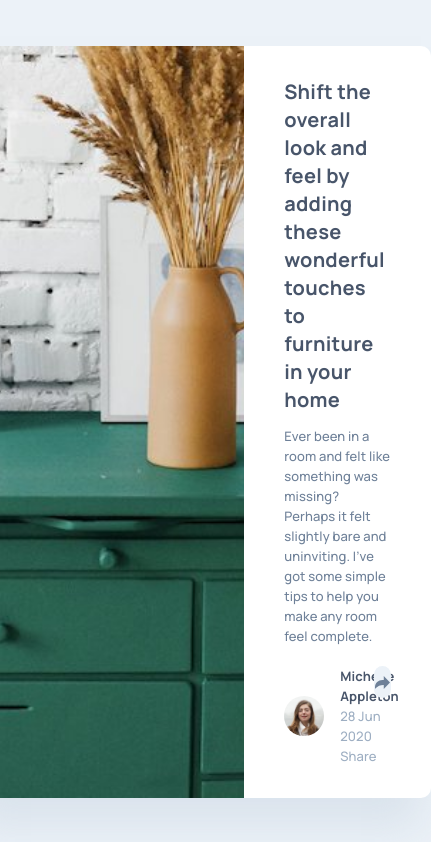
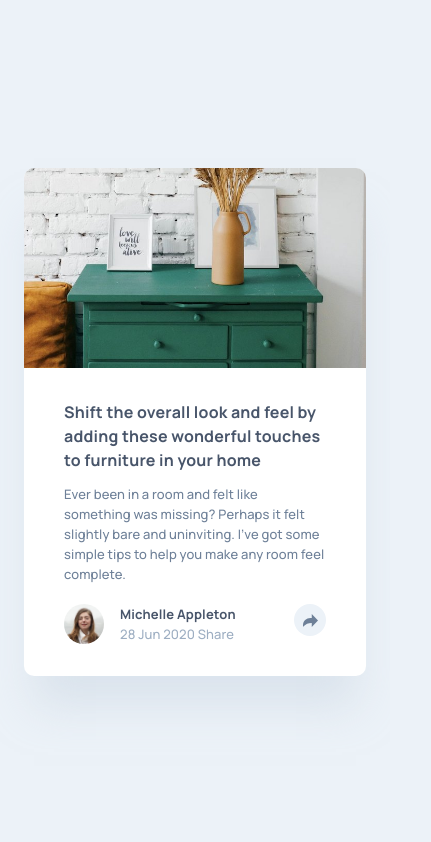
Before and after one commit to lauraamiaa/article-preview-component, a website: page index.html in a window 390 px wide. Shown: the whole page, 431 px wide, since content can reach past the window. Drawn offline with Linux system fonts and the light colour scheme.

Commit message:
mobile default styling

```diff
--- a/index.html
+++ b/index.html
@@ -18,16 +18,18 @@
   <body
     class="w-screen h-screen flex justify-center items-center bg-light-gray-blue"
   >
-    <div class="w-730 flex bg-white rounded-sm shadow-default">
+    <div
+      class="w-730 mx-6 flex flex-col sd:flex-row bg-white rounded-sm shadow-default"
+    >
       <img
         src="./assets/drawers.jpg"
         alt="Drawers"
         loading="lazy"
-        class="max-w-72 rounded-bl-sm rounded-tl-sm object-cover"
+        class="max-w-full sd:max-w-72 max-h-200 sd:max-h-full sd:rounded-bl-sm rounded-tl-sm sd:rounded-tr-none rounded-tr-sm object-cover"
       />
 
       <div class="py-8 px-10 font-manrope">
-        <h3 class="text-dark-gray text-heading mb-3">
+        <h3 class="text-dark-gray md:text-heading text-heading-mobile mb-3">
           Shift the overall look and feel by adding these wonderful touches to
           furniture in your home
         </h3>
@@ -52,15 +54,16 @@
             </div>
           </div>
 
-          <div class="h-8 w-8 flex justify-center items-center bg-light-gray-blue rounded-full">
+          <div
+            class="h-8 w-8 flex justify-center items-center bg-light-gray-blue rounded-full"
+          >
             <img
-            src="./assets/icon-share.svg"
-            alt="Share Icon"
-            loading="lazy"
-            class=""
-          />
+              src="./assets/icon-share.svg"
+              alt="Share Icon"
+              loading="lazy"
+              class=""
+            />
           </div>
-
         </div>
       </div>
     </div>
```
Also changed, not shown: dist/output.css.
